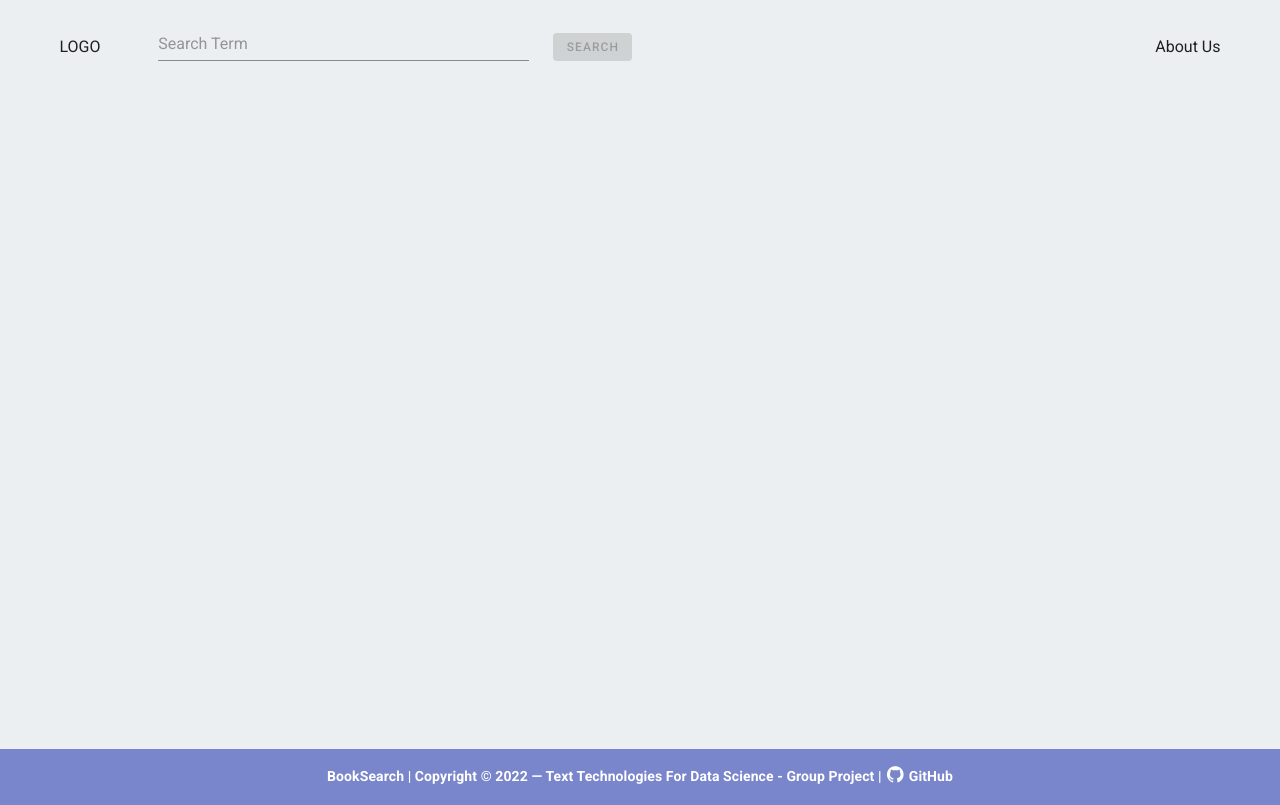
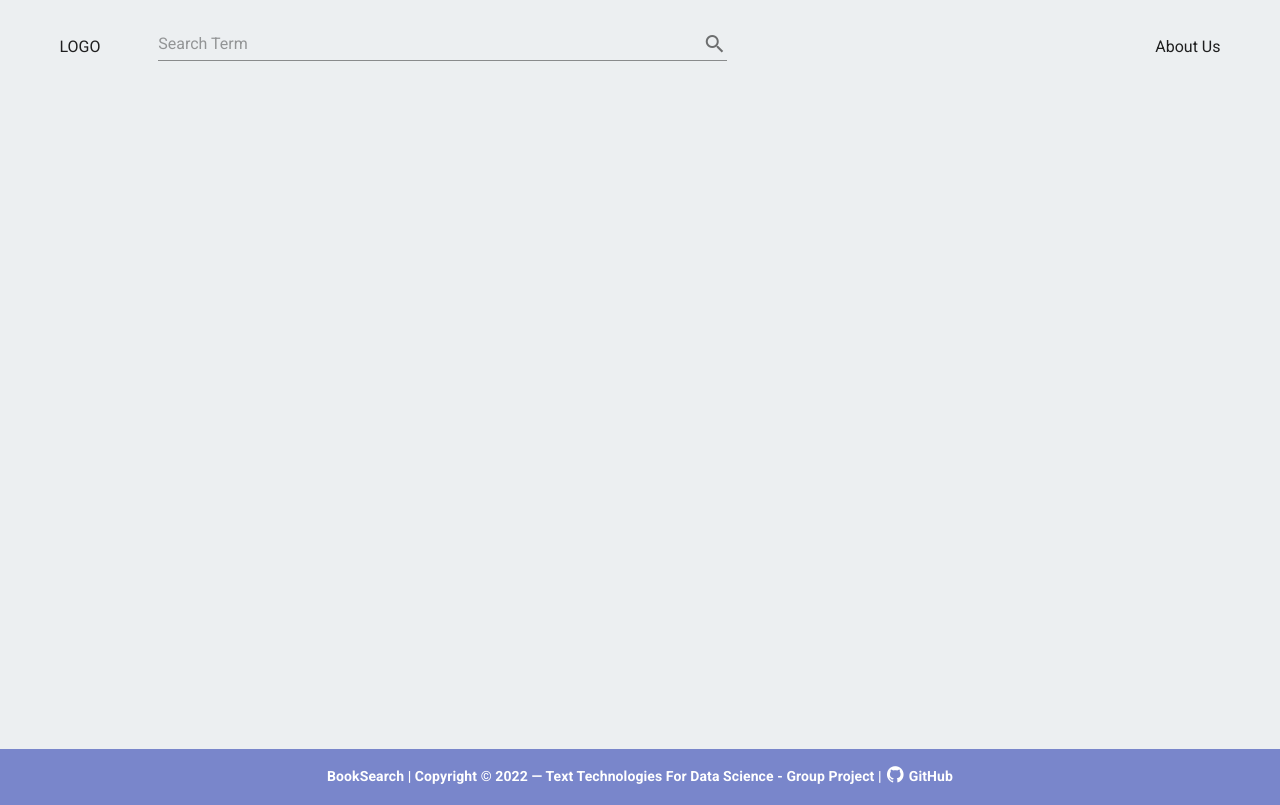
Before and after one commit to Company-Report-Explorer/frontend, a Vue app: page /search in a window 1280 px wide. Built offline with nearby package versions, Linux system fonts and the light colour scheme.

Commit message:
style(search): to update the query param every new search

```diff
--- a/src/views/Home.vue
+++ b/src/views/Home.vue
@@ -3,7 +3,14 @@
     <v-form class="middle" @submit.prevent="search()">
       <v-row>
         <v-col>
-          <v-text-field label="Search Term" v-model="searchTerm"></v-text-field>
+          <v-text-field
+            label="Search Term"
+            v-model="searchTerm"
+            clear-icon="mdi-close"
+            @click:append="search"
+            clearable
+            append-icon="mdi-magnify"
+          ></v-text-field>
         </v-col>
       </v-row>
       <v-row>
--- a/src/views/Search.vue
+++ b/src/views/Search.vue
@@ -4,34 +4,24 @@
       <v-col cols="2" lg="1">
         <router-link to="/"> LOGO </router-link>
       </v-col>
-      <v-col cols="4" lg="4">
+      <v-col cols="6" lg="6">
         <v-form @submit.prevent="search()">
           <v-text-field
             placeholder="Search Term"
             v-model="searchTerm"
+            clear-icon="mdi-close"
+            @click:append="search"
+            clearable
+            append-icon="mdi-magnify"
           ></v-text-field>
         </v-form>
       </v-col>
-      <v-col cols="3" lg="1">
-        <v-btn
-          block
-          elevation="2"
-          color="indigo lighten-4"
-          small
-          @click="search()"
-          :disabled="!searchTerm"
-          >Search</v-btn
-        >
-      </v-col>
-      <v-col cols="3" lg="6">
-        <router-link to="/about" class="d-flex justify-end">
-          About Us
-        </router-link>
+      <v-col class="d-flex justify-end" cols="4" lg="5">
+        <router-link to="/about" class=""> About Us </router-link>
       </v-col>
     </v-row>
     <v-row>
-      <v-col cols="0" lg="1"></v-col>
-      <v-col cols="12" lg="11">
+      <v-col cols="12" lg="12">
         <small v-show="books.length">{{
           `Found ${books.length} results (0.00 seconds)`
         }}</small>
@@ -45,7 +35,6 @@
       class="mb-1 transition"
       v-bind:class="{ 'opacity-0': loading }"
     >
-      <v-col cols="0" lg="1"></v-col>
       <v-col cols="12" lg="8">
         <Card :title="b.title" :words="b.words" />
       </v-col>
@@ -68,6 +57,12 @@ export default {
   methods: {
     search() {
       if (!this.searchTerm) return;
+      this.$router.push({
+        name: "Search",
+        query: {
+          q: this.searchTerm,
+        },
+      });
       this.loading = true;
       setTimeout(() => {
         this.loading = false;
```
